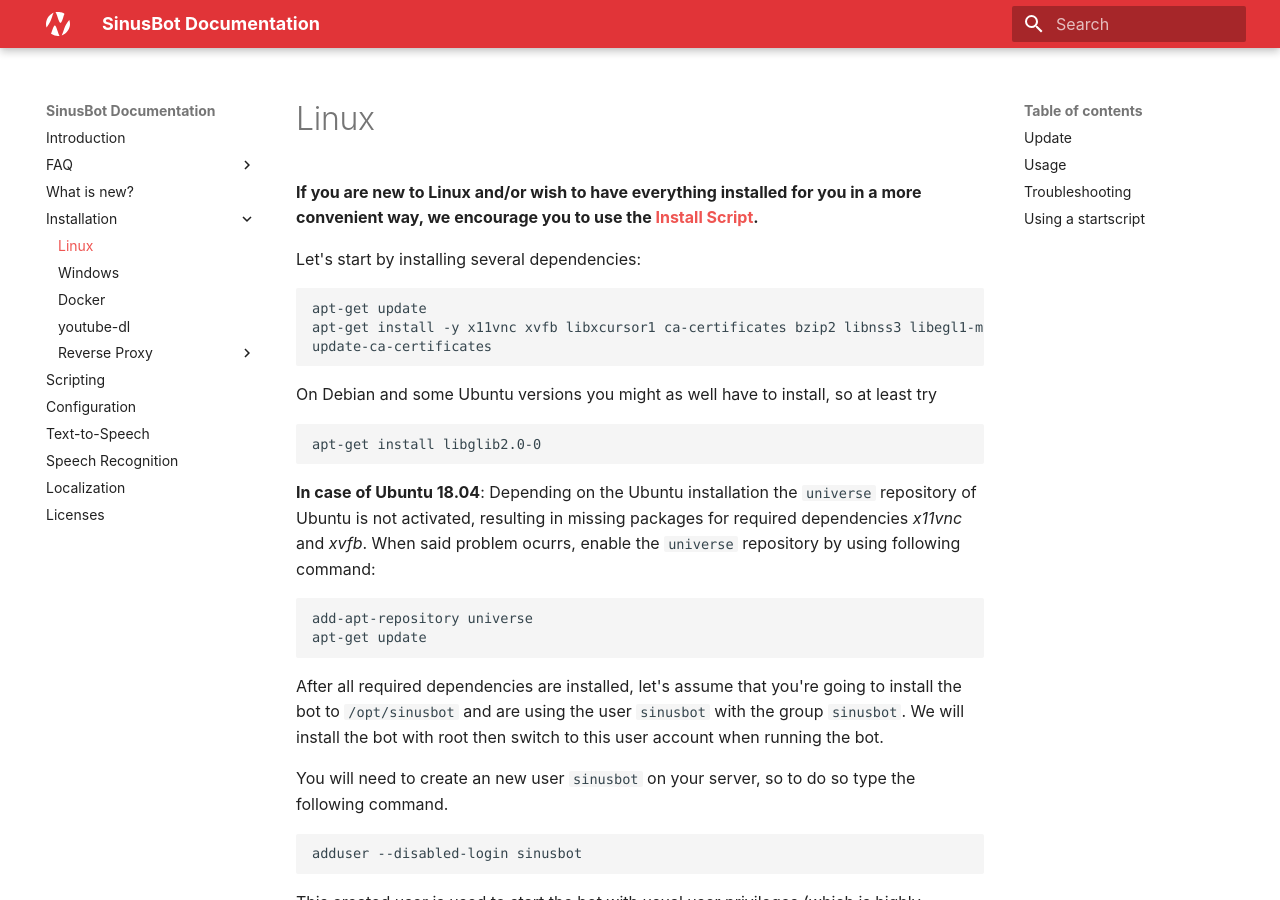
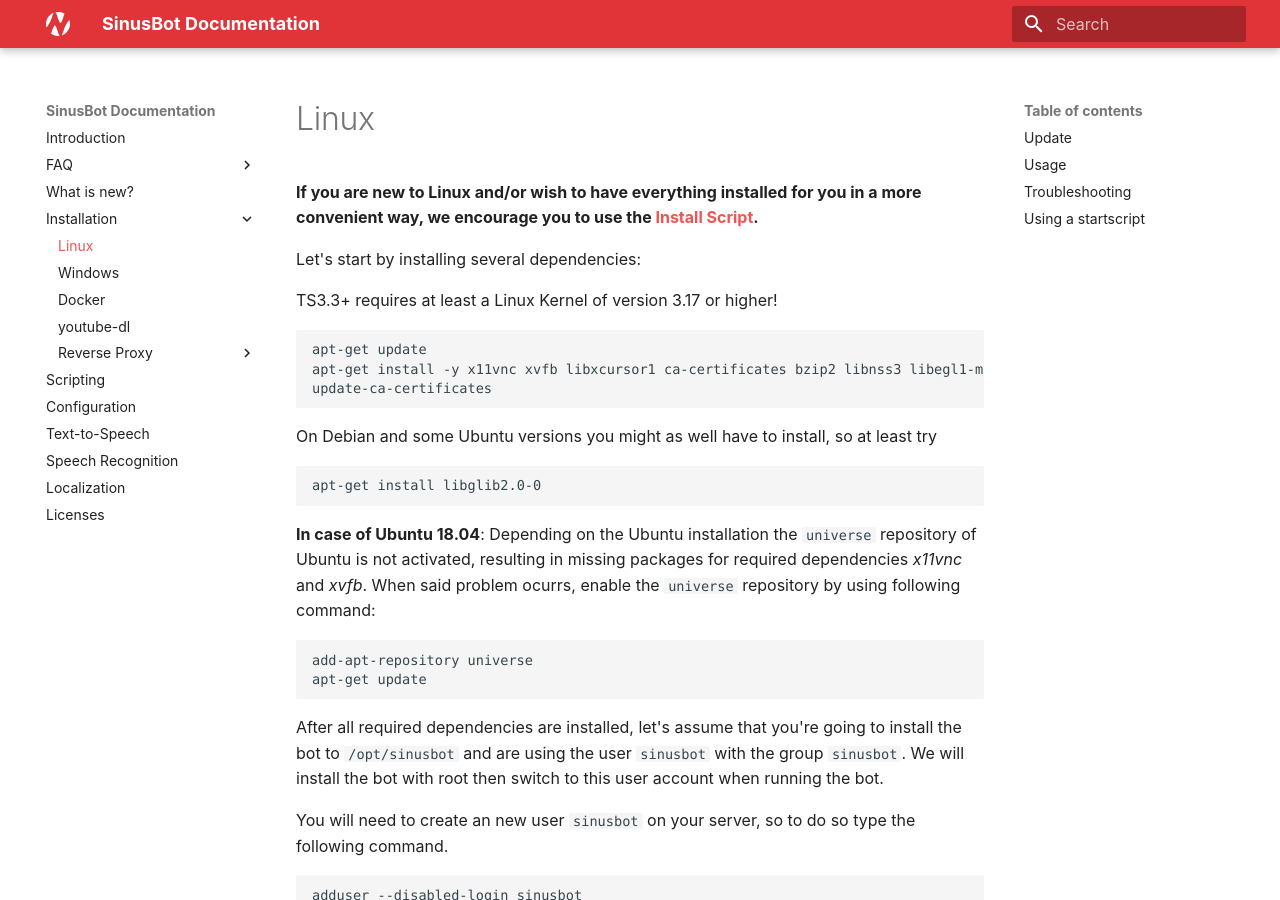
Before and after one commit to SinusBot/docs, an MkDocs documentation site: the page built from docs/installation/linux.md, in a window 1280 px wide and 900 px high. Built offline with MkDocs 1.6.1 and Material for MkDocs 9.7.7, drawn with Linux system fonts in a browser that asks for light colours.

Commit message:
add kernel version requirement

````diff
--- a/docs/installation/linux.md
+++ b/docs/installation/linux.md
@@ -1,6 +1,8 @@
 **If you are new to Linux and/or wish to have everything installed for you in a more convenient way, we encourage you to use the [Install Script](https://forum.sinusbot.com/resources/sinusbot-installer-script.58/).**
 
 Let's start by installing several dependencies:
+
+TS3.3+ requires at least a Linux Kernel of version 3.17 or higher!
 
 ```bash
 apt-get update
````
